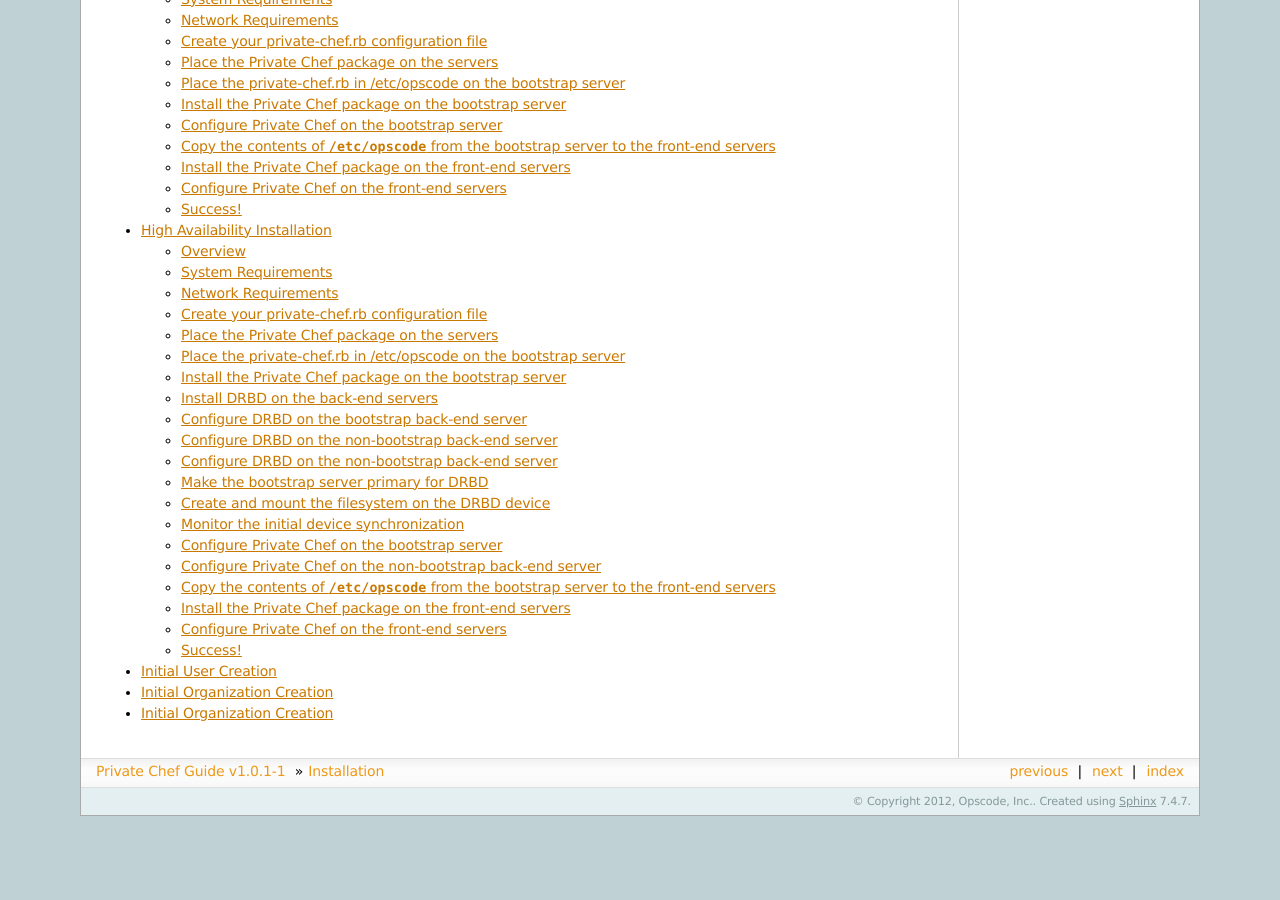
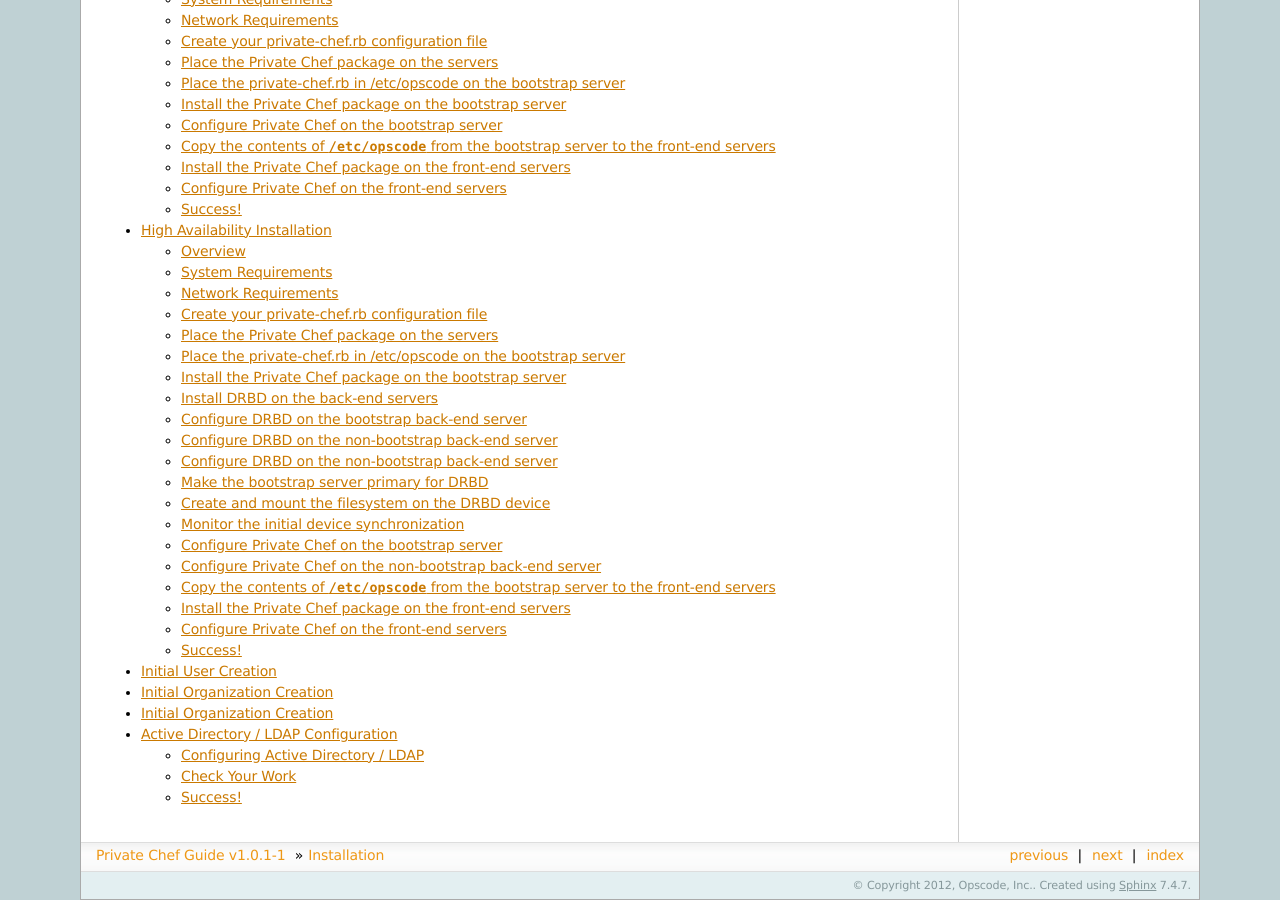
Before and after one commit to chef-boneyard/private-chef-administration, a Sphinx documentation site: the page built from source/installation.rst, in a window 1280 px wide and 900 px high, scrolled down 661 px. Built offline with Sphinx 7.4.7, drawn with Linux system fonts in a browser that asks for light colours; before the commit the page ends 1477 px from its top, so only the background shows below that; some of the changed lines change nothing that is shown.

Commit message:
Add AD/LDAP installation guide

```diff
--- a/source/installation.rst
+++ b/source/installation.rst
@@ -27,3 +27,4 @@
    installation/ha
    installation/user_creation
    installation/org_creation
+   installation/ad_ldap
--- /dev/null
+++ b/source/installation/ad_ldap.rst
@@ -0,0 +1,106 @@
+Active Directory / LDAP Configuration
+=====================================
+
+Private Chef supports Active Directory and LDAP authentication, allowing
+users to log in using their corporate credentials instead of having a separate
+Chef password.
+
+Configuring Active Directory / LDAP
+---------------------------------
+
+To configure your system to point at an Active Directory or LDAP login server,
+you first need to gather some information:
+
+*The Host and Port*
+
+The host and port of your Active Directory / LDAP server.  The port defaults to
+389, which is right for most servers.
+
+.. code-block:: ruby
+
+  ldap['host'] = '1.2.3.4'
+  ldap['port'] = '389'
+
+The port defaults to 389.
+
+*The Bind User*
+
+Chef needs to do an LDAP search before it can log in a user, and many Active
+Directory / LDAP systems do not allow anonymous bind.  If your system allows
+anonymous bind, you can skip this and leave the ``bind_dn`` and
+``bind_password`` blank.
+
+If your system does not allow anonymous bind, you will need a user with READ
+access to the directory.  The user must be specified as an LDAP DN, like so:
+
+.. code-block:: ruby
+
+  ldap['bind_dn'] = 'cn=bofh,dc=opscode,dc=com'
+  ldap['bind_password'] = 'supersecret'
+
+*The Base DN*
+
+This is the root LDAP node that contains all users.  For Active Directory,
+this is typically ``cn=users`` and then the domain.
+
+.. code-block:: ruby
+
+  ldap['base_dn'] = 'cn=users,dc=opscode,dc=com'
+
+*The Login Server Name*
+
+When the Private Chef management server gives the user information about
+the authentication server, it will say things like "the AD/LDAP server is
+down" or "Log in using your AD/LDAP credentials.  If you'd like to use a
+different word instead of "AD/LDAP" (like "Corporate" or 'Active Directory'), set the
+"system adjective:"
+
+.. code-block:: ruby
+
+  ldap['system_adjective'] = 'corporate'
+
+*Putting it all together in private-chef.rb*
+
+Add the lines you just set to ``/etc/opscode/private-chef.rb`` the Private
+Chef machine (all of them if there are multiple):
+
+.. code-block:: ruby
+
+  ldap['host'] = '1.2.3.4'
+  ldap['bind_dn'] = 'cn=bofh,dc=opscode,dc=com'
+  ldap['bind_password'] = 'supersecret'
+  ldap['base_dn'] = 'cn=users,dc=opscode,dc=com'
+  ldap['system_adjective'] = 'corporate'
+
+*Finish the job: reconfigure*
+
+When this is done, run:
+
+.. code-block:: bash
+
+  $ private-chef-ctl reconfigure
+
+At this point, all users will use their Active Directory or LDAP username and
+password to log in to Chef.  The first time they log in, they can either create
+a new account linked to their Active Directory credentials or link an existing
+Chef account to their Active Directory credentials.
+
+Check Your Work
+---------------
+
+Try logging in to Chef by going to the Private Chef management console.  Log out
+if you need to.  If AD/LDAP is configured correctly, you will be asked either to create
+a new Chef account or link an existing Chef account.
+
+Success!
+--------
+
+Congratulations!  You have now set up Chef to work with Active Directory or LDAP.
+
+At this point, all users will use their Active Directory or LDAP username and
+password to log in to Chef.  The first time they log in, they can either create
+a new account linked to their Active Directory credentials or link an existing
+Chef account to their Active Directory credentials.
+
+You should now continue with the :doc:`Active Directory/LDAP </administration/ad_ldap>` section
+of this guide.
```
